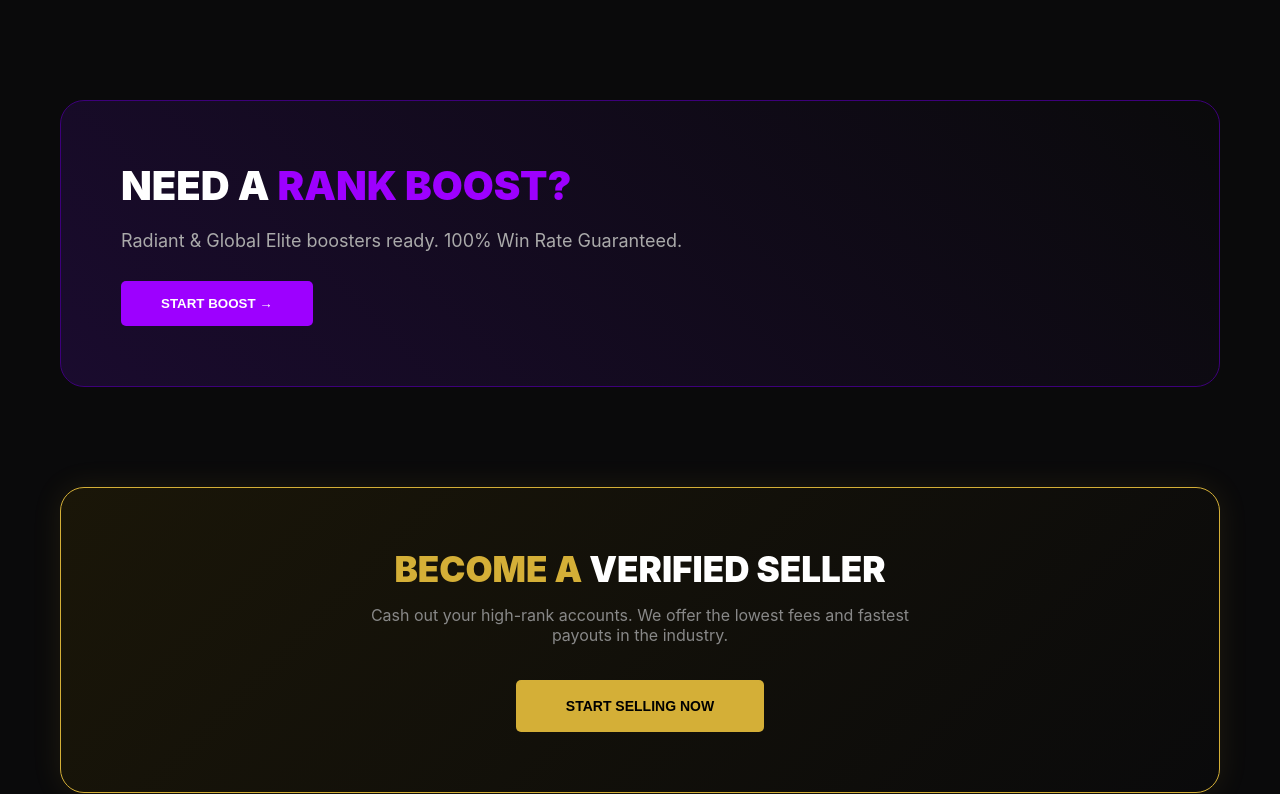
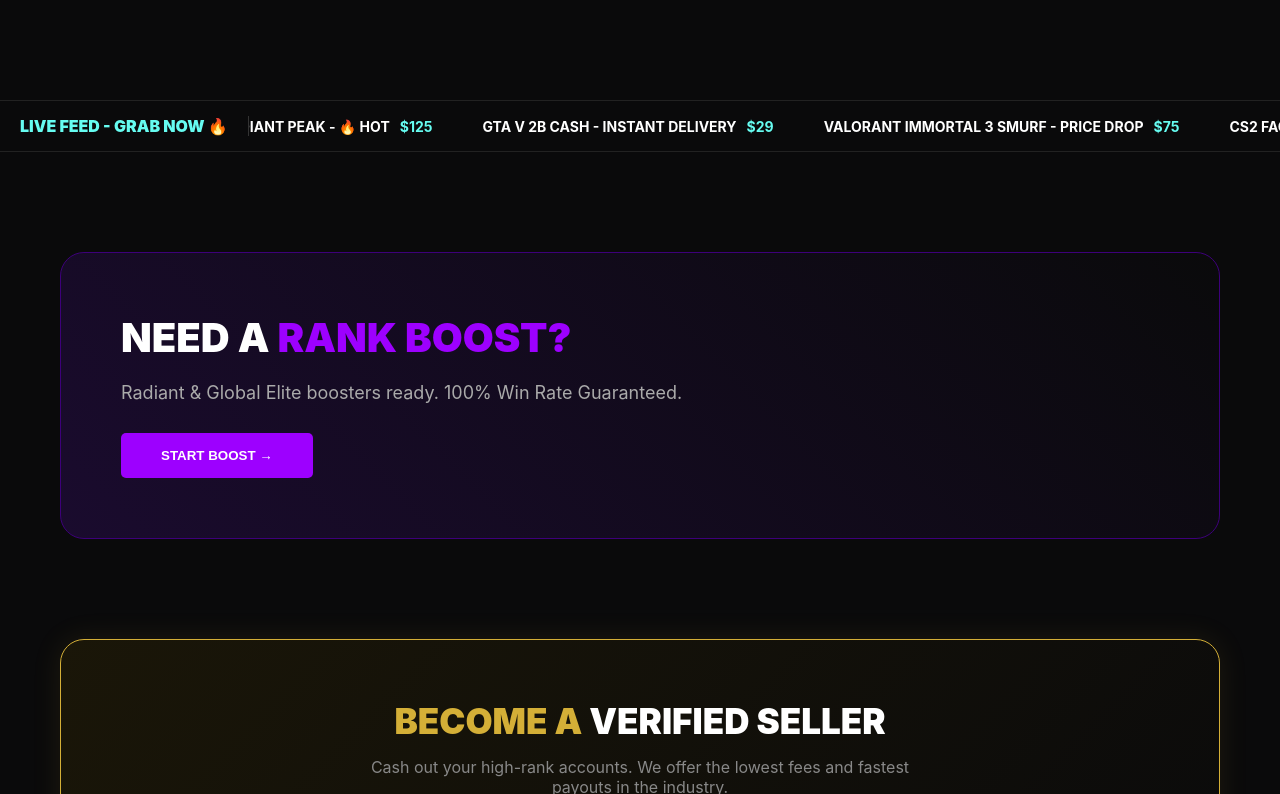
Before and after one commit to njrankitsam11-gif/smurfrank, a Next.js app: page / in a window 1280 px wide. Shown: the part 886-1680 px from the top of the page. Built offline with nearby package versions, Linux system fonts and the light colour scheme.

Commit message:
feat: update live feed label and position on home page
Co-authored-by: njrankitsam11-gif <251722703+njrankitsam11-gif@users.noreply.github.com>

```diff
--- a/app/page.client.js
+++ b/app/page.client.js
@@ -47,6 +47,9 @@ export default function HomePage() {
         </div>
       </section>
 
+      {/* ⚡ HOT DEALS LIVE FEED */}
+      <HotDealsFeed />
+
       {/* 🟣 BOOSTING SECTION (RESTORED) */}
       <section style={{ maxWidth: '1200px', margin: '0 auto 100px', padding: '0 20px' }}>
         <div style={{ background: 'linear-gradient(45deg, #1a0b2e, #0a0a0b)', border: '1px solid #3d007a', borderRadius: '24px', padding: '60px', display: 'flex', alignItems: 'center', justifyContent: 'space-between', flexWrap: 'wrap', gap: '40px' }}>
@@ -82,9 +85,6 @@ export default function HomePage() {
           </button>
         </div>
       </section>
-
-      {/* ⚡ HOT DEALS LIVE FEED */}
-      <HotDealsFeed />
 
       {/* ❓ FAQ SECTION */}
       <section id="faq" style={{ maxWidth: '1200px', margin: '0 auto 100px', padding: '0 20px' }}>
--- a/components/HotDealsFeed.js
+++ b/components/HotDealsFeed.js
@@ -25,7 +25,7 @@ export default function HotDealsFeed() {
   return (
     <div ref={containerRef} style={{ width: '100%', overflow: 'hidden', background: '#0a0a0b', borderTop: '1px solid #222', borderBottom: '1px solid #222', padding: '15px 0', marginBottom: '100px', display: 'flex', alignItems: 'center' }}>
       <div style={{ padding: '0 20px', minWidth: '150px', zIndex: 10, background: '#0a0a0b', fontWeight: 900, color: '#66FCF1', borderRight: '1px solid #333' }}>
-        LIVE FEED:
+        LIVE FEED - GRAB NOW 🔥
       </div>
       <div style={{ flex: 1, overflow: 'hidden', position: 'relative' }}>
         <motion.div
```
